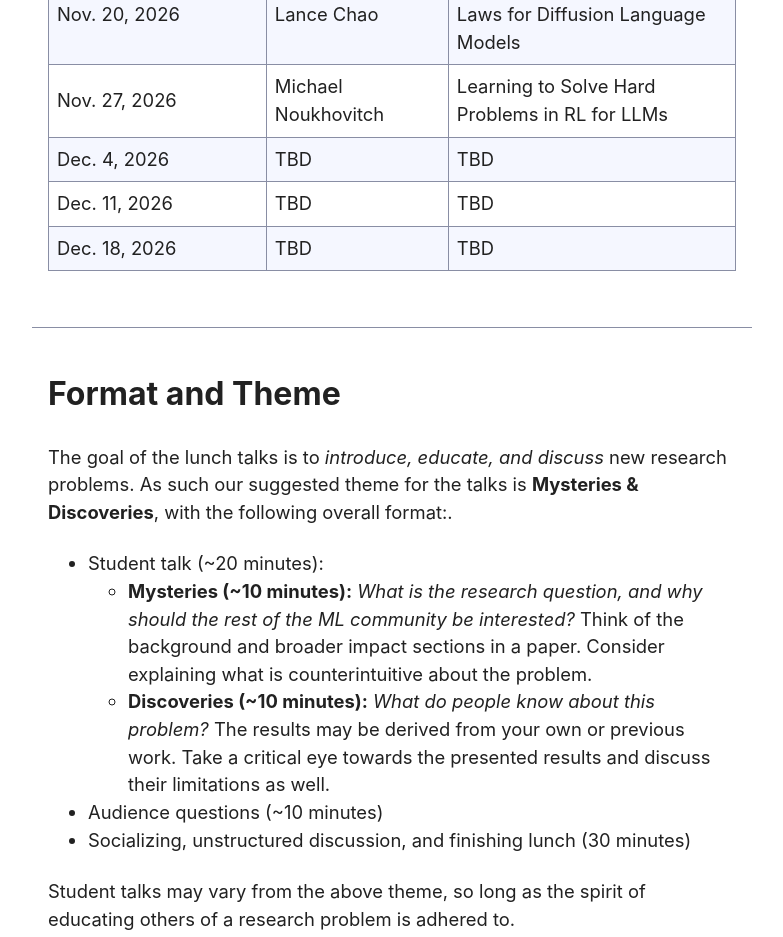
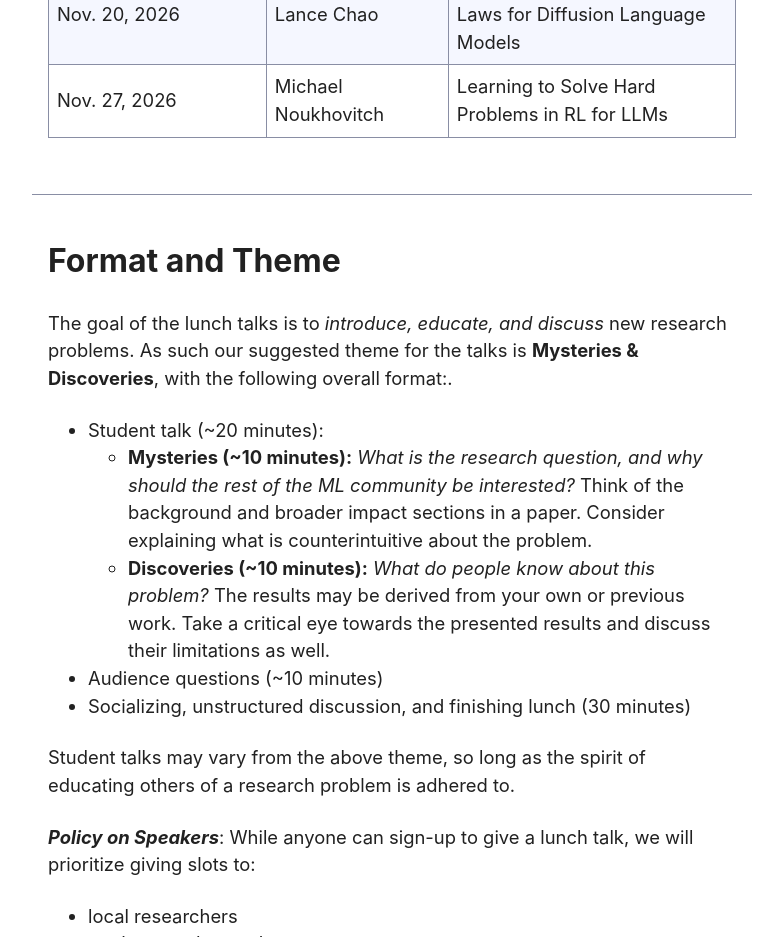
Before and after one commit to ml-lunch-vector/ml-lunch-vector.github.io, a plain HTML site: page index.html in a window 1280 px wide. Shown: the part 1680-2617 px from the top of the page, without its empty margins (248-1031 px from the left). Drawn offline with Linux system fonts and the light colour scheme.

Commit message:
Update index.html

```diff
--- a/index.html
+++ b/index.html
@@ -51,9 +51,6 @@
         <tr><td>Nov. 13, 2026</td><td>Sierra Wyllie & Angela Sha</td><td>Data Provenance</td></tr>
         <tr><td>Nov. 20, 2026</td><td>Lance Chao</td><td>Neural Differential Scaling Laws for Diffusion Language Models</td></tr>
         <tr><td>Nov. 27, 2026</td><td>Michael Noukhovitch</td><td>Learning to Solve Hard Problems in RL for LLMs</td></tr>
-        <tr><td>Dec. 4, 2026</td><td>TBD</td><td>TBD</td></tr>
-        <tr><td>Dec. 11, 2026</td><td>TBD</td><td>TBD</td></tr>
-        <tr><td>Dec. 18, 2026</td><td>TBD</td><td>TBD</td></tr>
       </table>
 
     </section>
```
